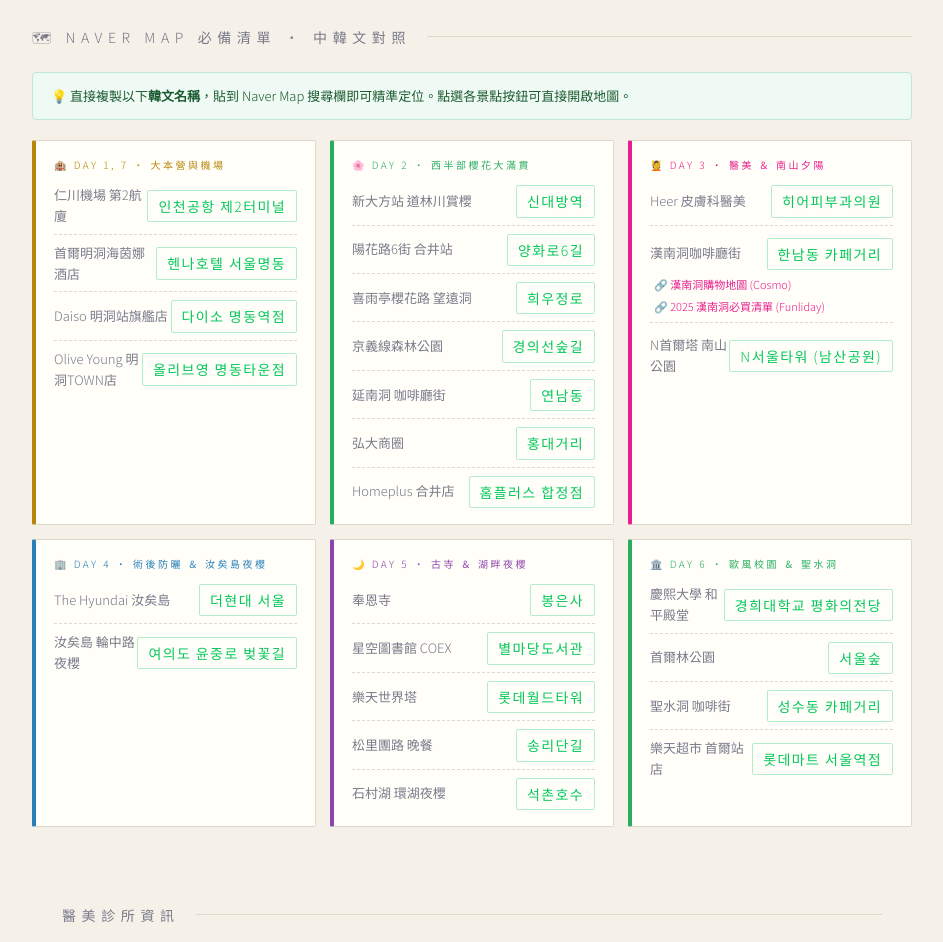
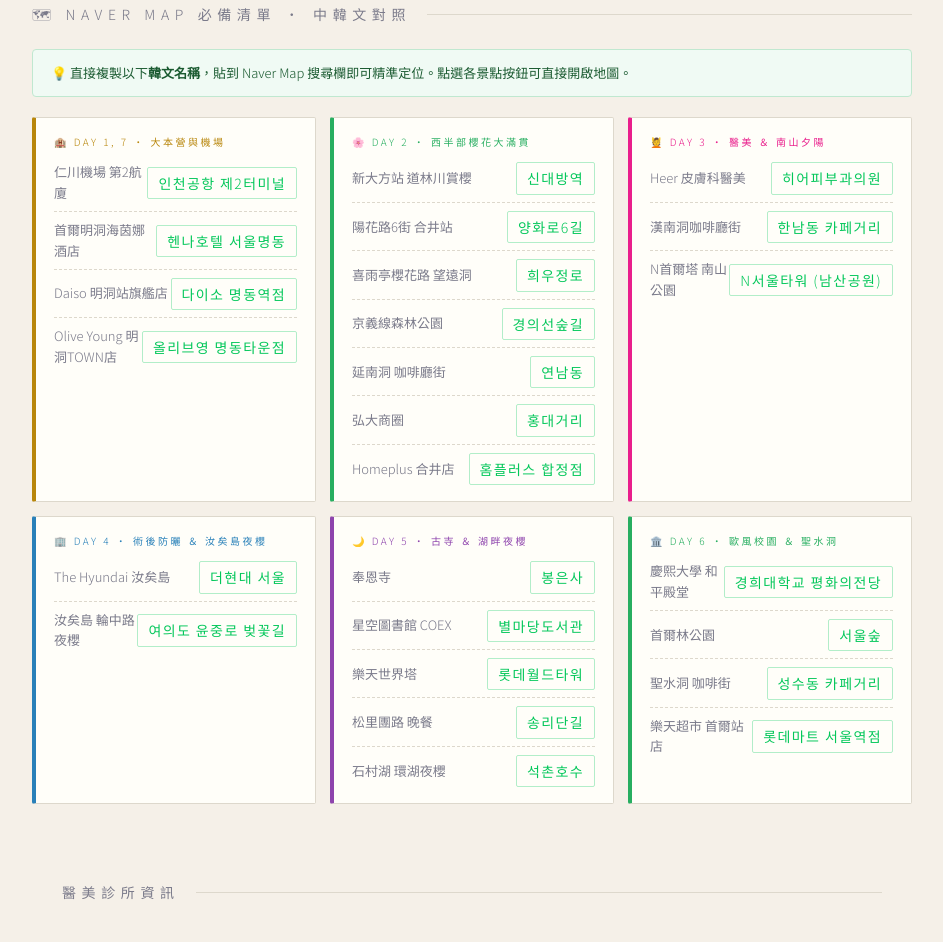
Before and after one commit to hana-travel/seoul, a plain HTML site: page index.html in a window 1280 px wide. Shown: the part 7605-8547 px from the top of the page, without its empty margins (168-1111 px from the left). Drawn offline with Linux system fonts and the light colour scheme.

Commit message:
Add files via upload

```diff
--- a/index.html
+++ b/index.html
@@ -1876,12 +1876,16 @@
     </div>
 
     <!-- 漢南洞 -->
-    <div class="stop type-food">
+  <div class="stop type-food">
       <div class="stop-time">13:00</div>
       <div class="stop-body">
         <div class="stop-name"><span class="s-icon">🍜</span> 漢南洞商圈 午餐 + 逛街</div>
         <div class="stop-desc">
           Mardi Mercredi、Emis 等潮牌聚集地。輕鬆步行探索漢南大道。
+          <div style="background:#fff5f9;border-left:3px solid #e91e8c;padding:10px 12px;margin-top:10px;border-radius:0 4px 4px 0;display:flex;flex-direction:column;gap:8px;">
+            <a href="https://www.cosmopolitan.com.hk/fashion/hannam-dong-shopping-map" target="_blank" style="color:#c0186e;text-decoration:none;font-size:13px;font-weight:500;">🔗 漢南洞購物地圖 (Cosmopolitan)</a>
+            <a href="https://www.funliday.com/posts/2025-seoul-hannam-dong-must-buy/#google_vignette" target="_blank" style="color:#c0186e;text-decoration:none;font-size:13px;font-weight:500;">🔗 2025 漢南洞必買清單 (Funliday)</a>
+          </div>
         </div>
         <div class="stop-meta">
           <span class="stop-chip duration">⏱ 2 小時</span>
@@ -1890,7 +1894,6 @@
         <a class="stop-naver" href="https://map.naver.com/v5/search/%ED%95%9C%EB%82%A8%EB%8F%99%2B%EC%83%81%EA%B6%8C" target="_blank">🗺 Naver Map</a>
       </div>
     </div>
-
     <!-- 🚕 優化交通 -->
     <div class="stop type-transport">
       <div class="stop-time">15:00</div>
@@ -2538,7 +2541,7 @@
         💡 想去青瓦台請從 <strong>3號出口</strong>出，步行約 1 公里。西村櫻花路 (夜櫻)：搭地鐵到景福宮站（就在隔壁）。西村的夜晚打上燈光後，櫻花配上周邊的質感選物店與傳統市場，別有一番文青風情。「景福宮聚落」景福宮站、西村、三清洞這三個點，是非常經典且完美的徒步順遊路線！
 
 景福宮站：位於正中央，是你的起點。<br>
-西村（景福宮西側）：從景福宮站出來往左走。這裡保留了許多老韓屋，現在開滿了文青咖啡廳和獨立書店，氣氛靜謐。<br>
+西村（景福宮西側）：從景福宮站出來往左走。這裡保留了許多老韓屋，現在開滿了文青咖啡廳和獨立書店，氣氛靜謐。
 三清洞（景福宮東側）：從西村穿過景福宮（或沿著外牆走）就能到東側的三清洞。這裡有石牆路、藝廊和漂亮的大型咖啡廳。
       </div>
       <a class="stop-naver" style="margin-top:8px;" href="https://map.naver.com/v5/search/%EA%B2%BD%EB%B3%B5%EA%B6%81" onclick="var a=document.createElement('a');a.href='nmap://search?query=%EA%B2%BD%EB%B3%B5%EA%B6%81&appname=kr.co.naver.map';document.body.appendChild(a);a.click();document.body.removeChild(a);setTimeout(function(){window.open('https://map.naver.com/v5/search/%EA%B2%BD%EB%B3%B5%EA%B6%81','_blank')},1500);return false;" target="_blank">🗺 Naver Map</a>
@@ -2673,31 +2676,21 @@
       </div>
 
       <!-- Day 3 -->
-<div style="background:var(--card);border:1px solid var(--border);border-left:4px solid #e91e8c;border-radius:2px;padding:16px 18px;">
+      <div style="background:var(--card);border:1px solid var(--border);border-left:4px solid #e91e8c;border-radius:2px;padding:16px 18px;">
         <div style="font-size:10px;letter-spacing:0.25em;color:#e91e8c;margin-bottom:12px;text-transform:uppercase;">💆 Day 3 · 醫美 ＆ 南山夕陽</div>
-        <div style="display:flex;flex-direction:column;gap:12px;font-size:13px;">
-
+        <div style="display:flex;flex-direction:column;gap:8px;font-size:13px;">
           <div style="display:flex;justify-content:space-between;align-items:center;border-bottom:1px dashed var(--border);padding-bottom:7px;">
             <span style="color:var(--muted);">Heer 皮膚科醫美</span>
             <a class="stop-naver" style="margin-top:0;" href="https://naver.me/5vc6saQC" target="_blank">히어피부과의원</a>
           </div>
-
-          <div style="border-bottom:1px dashed var(--border);padding-bottom:7px;">
-            <div style="display:flex;justify-content:space-between;align-items:center;margin-bottom:6px;">
-              <span style="color:var(--muted);">漢南洞咖啡廳街</span>
-              <a class="stop-naver" style="margin-top:0;" href="https://map.naver.com/v5/search/%ED%95%9C%EB%82%A8%EB%8F%99%2B%EC%B9%B4%ED%8E%98%EA%B1%B0%EB%A6%AC" target="_blank">한남동 카페거리</a>
-            </div>
-            <div style="display:flex;flex-direction:column;gap:4px;margin-left:4px;">
-              <a href="https://www.cosmopolitan.com.hk/fashion/hannam-dong-shopping-map" target="_blank" style="color:#e91e8c;text-decoration:none;font-size:11px;">🔗 漢南洞購物地圖 (Cosmo)</a>
-              <a href="https://www.funliday.com/posts/2025-seoul-hannam-dong-must-buy/#google_vignette" target="_blank" style="color:#e91e8c;text-decoration:none;font-size:11px;">🔗 2025 漢南洞必買清單 (Funliday)</a>
-            </div>
-          </div>
-
+          <div style="display:flex;justify-content:space-between;align-items:center;border-bottom:1px dashed var(--border);padding-bottom:7px;">
+            <span style="color:var(--muted);">漢南洞咖啡廳街</span>
+            <a class="stop-naver" style="margin-top:0;" href="https://map.naver.com/v5/search/%ED%95%9C%EB%82%A8%EB%8F%99%2B%EC%B9%B4%ED%8E%98%EA%B1%B0%EB%A6%AC" onclick="var a=document.createElement('a');a.href='nmap://search?query=%ED%95%9C%EB%82%A8%EB%8F%99+%EC%B9%B4%ED%8E%98%EA%B1%B0%EB%A6%AC&appname=kr.co.naver.map';document.body.appendChild(a);a.click();document.body.removeChild(a);setTimeout(function(){window.open('https://map.naver.com/v5/search/%ED%95%9C%EB%82%A8%EB%8F%99+%EC%B9%B4%ED%8E%98%EA%B1%B0%EB%A6%AC','_blank')},1500);return false;" target="_blank">한남동 카페거리</a>
+          </div>
           <div style="display:flex;justify-content:space-between;align-items:center;">
             <span style="color:var(--muted);">N首爾塔 南山公園</span>
-            <a class="stop-naver" style="margin-top:0;" href="https://map.naver.com/v5/search/N%EC%84%9C%EC%9A%B8%ED%83%80%EC%9B%8C" target="_blank">N서울타워 (남산공원)</a>
-          </div>
-
+            <a class="stop-naver" style="margin-top:0;" href="https://map.naver.com/v5/search/N%EC%84%9C%EC%9A%B8%ED%83%80%EC%9B%8C" onclick="var a=document.createElement('a');a.href='nmap://search?query=N서울타워&appname=kr.co.naver.map';document.body.appendChild(a);a.click();document.body.removeChild(a);setTimeout(function(){window.open('https://map.naver.com/v5/search/N서울타워','_blank')},1500);return false;" target="_blank">N서울타워 (남산공원)</a>
+          </div>
         </div>
       </div>
 
```
